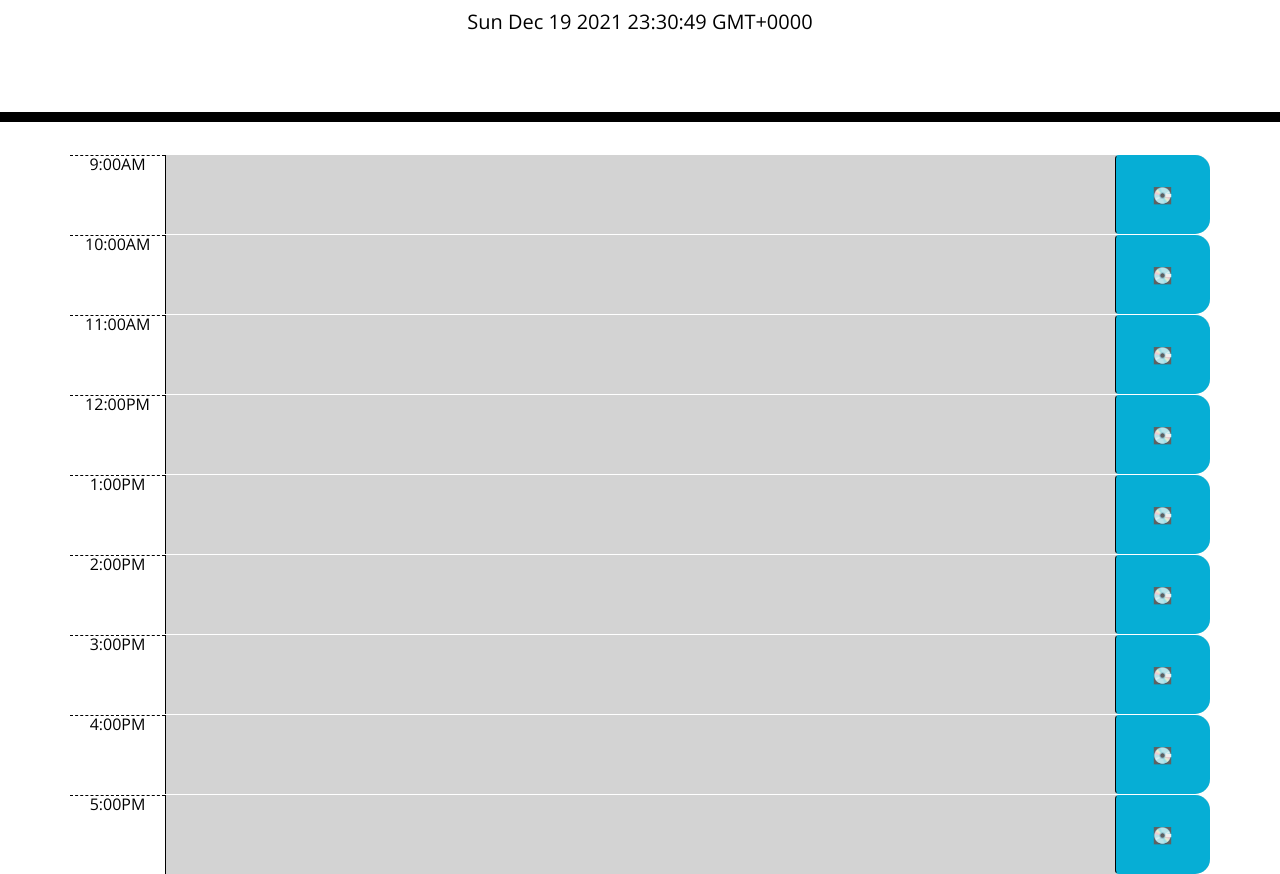
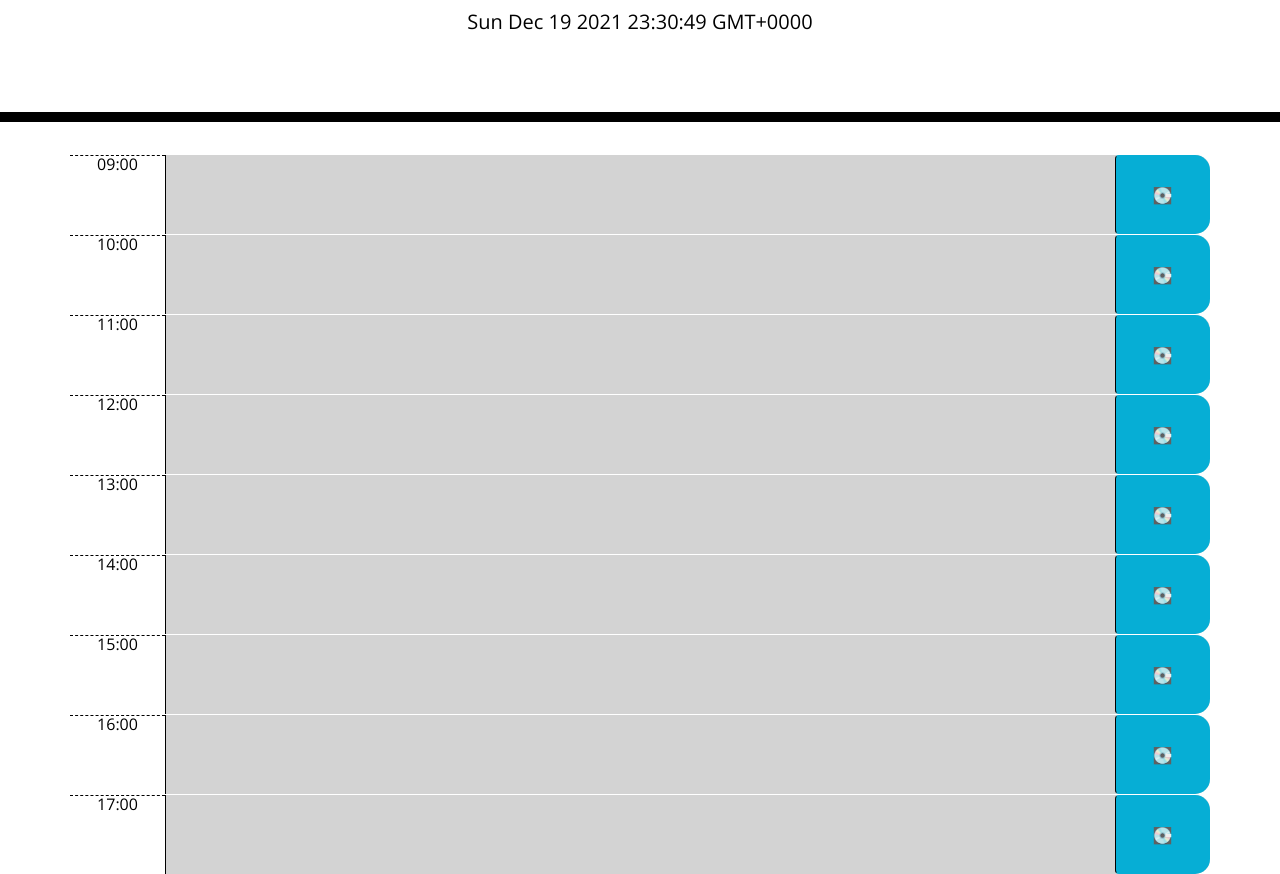
Before and after one commit to jdwerz83/work-scheduler, a plain HTML site: page index.html in a window 1280 px wide. Shown: the part 182-1056 px from the top of the page. Drawn offline with nearby package versions, Linux system fonts and the light colour scheme.

Commit message:
makes more sense to use military time on row time-blocks

```diff
--- a/assets/js/script.js
+++ b/assets/js/script.js
@@ -1,11 +1,11 @@
 var timeEl = $("#currentDay");
 var currentTime;
-clockUpdater();
+clockNow();
 loadField();
 
-var clock = setInterval(clockUpdater, 1000)
+var clock = setInterval(clockNow, 1000)
 
-function clockUpdater(){
+function clockNow(){
     currentTime = moment();
     timeEl.text(currentTime);
     checkTimeBlock();
--- a/index.html
+++ b/index.html
@@ -31,47 +31,47 @@
     <div class="container">
       <!-- Timeblocks go here -->
       <div id="9" class="row time-block">
-        <div class="col-md-1 hour">9:00AM</div>
+        <div class="col-md-1 hour">09:00</div>
         <textarea class="col-md-10 appointment"></textarea>
         <button class="btn saveBtn col-md-1">💽</button>
       </div>
       <div id="10" class="row time-block">
-        <div class="col-md-1 hour">10:00AM</div>
+        <div class="col-md-1 hour">10:00</div>
         <textarea class="col-md-10 appointment"></textarea>
         <button class="btn saveBtn col-md-1">💽</button>
       </div>
       <div id="11" class="row time-block">
-        <div class="col-md-1 hour">11:00AM</div>
+        <div class="col-md-1 hour">11:00</div>
         <textarea class="col-md-10 appointment"></textarea>
         <button class="btn saveBtn col-md-1">💽</button>
       </div>
       <div id="12" class="row time-block">
-        <div class="col-md-1 hour">12:00PM</div>
+        <div class="col-md-1 hour">12:00</div>
         <textarea class="col-md-10 appointment"></textarea>
         <button class="btn saveBtn col-md-1">💽</button>
       </div>
       <div id="13" class="row time-block">
-        <div class="col-md-1 hour">1:00PM</div>
+        <div class="col-md-1 hour">13:00</div>
         <textarea class="col-md-10 appointment"></textarea>
         <button class="btn saveBtn col-md-1">💽</button>
       </div>
       <div id="14" class="row time-block">
-        <div class="col-md-1 hour">2:00PM</div>
+        <div class="col-md-1 hour">14:00</div>
         <textarea class="col-md-10 appointment"></textarea>
         <button class="btn saveBtn col-md-1">💽</button>
       </div>
       <div id="15" class="row time-block">
-        <div class="col-md-1 hour">3:00PM</div>
+        <div class="col-md-1 hour">15:00</div>
         <textarea class="col-md-10 appointment"></textarea>
         <button class="btn saveBtn col-md-1">💽</button>
       </div>
       <div id="16" class="row time-block">
-        <div class="col-md-1 hour">4:00PM</div>
+        <div class="col-md-1 hour">16:00</div>
         <textarea class="col-md-10 appointment"></textarea>
         <button class="btn saveBtn col-md-1">💽</button>
       </div>
       <div id="17" class="row time-block">
-        <div class="col-md-1 hour">5:00PM</div>
+        <div class="col-md-1 hour">17:00</div>
         <textarea class="col-md-10 appointment"></textarea>
         <button class="btn saveBtn col-md-1">💽</button>
       </div>
```
